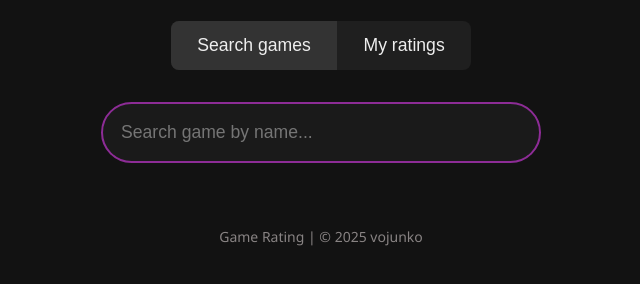
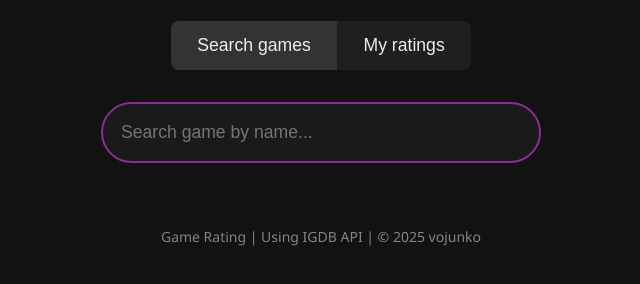
Before and after one commit to vojunko/game-rating, a website: page frontend/index.html in a window 1280 px wide. Shown: the part 100-384 px from the top of the page, without its empty margins (319-959 px from the left). Drawn offline with Linux system fonts and the light colour scheme.

Commit message:
Update index.html

```diff
--- a/frontend/index.html
+++ b/frontend/index.html
@@ -44,7 +44,7 @@
 </section>
   </main>
 <footer>
-    <p class="footer">Game Rating | © 2025 vojunko</p>
+    <p class="footer">Game Rating | Using IGDB API | © 2025 vojunko</p>
   </footer>
   <script src="app.js"></script>
 </body>
```
